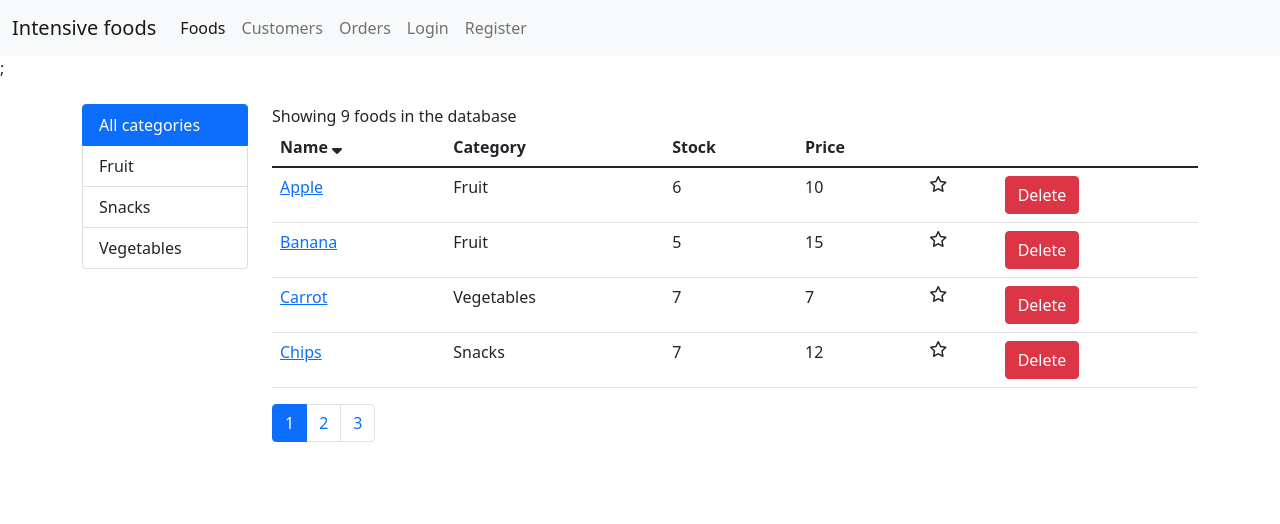
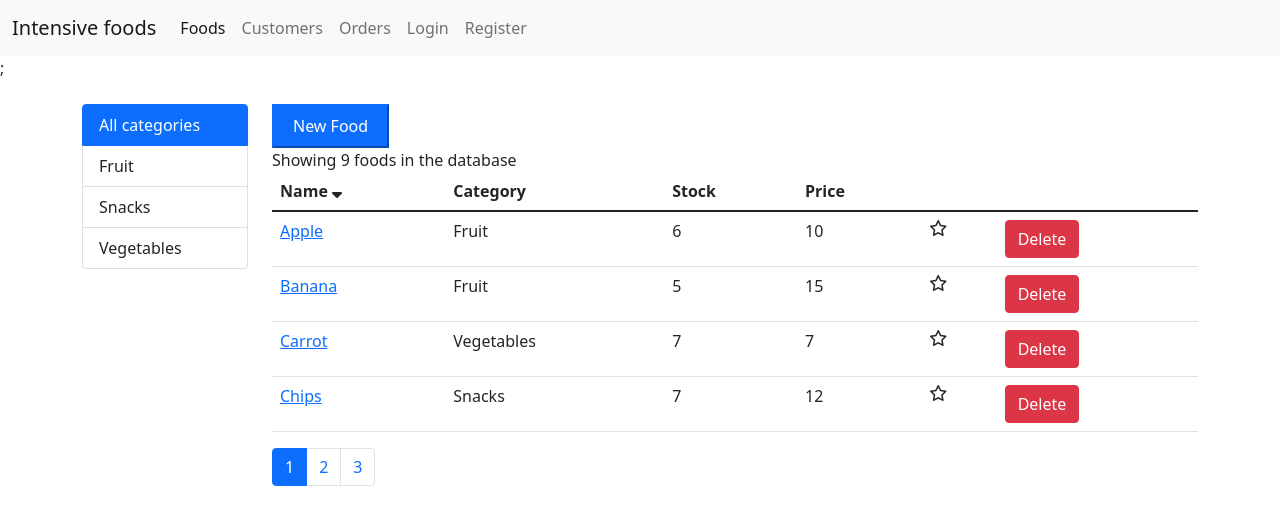
Before and after one commit to eva-hs/intensive-foods, a React (Create React App) app: page /intensive-foods/foods in a window 1280 px wide. Shown: the top 524 px of the page. Built offline with nearby package versions, Linux system fonts and the light colour scheme.

Commit message:
Added New food-button i Foods

```diff
--- a/src/App.jsx
+++ b/src/App.jsx
@@ -29,6 +29,7 @@ class App extends Component {
           <Route path="/intensive-foods/foods" component={Foods} />
           <Route path="/intensive-foods/customers" component={Customers} />
           <Route path="/intensive-foods/orders" component={Orders} />
+          <Route path="/intensive-fodds/foods/new" component={FoodForm} />
           <Route path="/intensive-foods/not-found" component={NotFound} />
           <Route exact path="/intensive-foods/" component={Foods} />
           <Redirect to="/intensive-foods/not-found" />
--- a/src/components/Foods.jsx
+++ b/src/components/Foods.jsx
@@ -3,6 +3,7 @@ import _ from "lodash";
 import { getFoods } from "../fakeFoodService";
 import { getCategories } from "../fakeCategoryService";
 import { paginate } from "../utils/paginate";
+import { Link } from "react-router-dom";
 import Pagination from "./common/Pagination";
 import ListGroup from "./common/ListGroup";
 import FoodsTable from "./FoodsTable";
@@ -27,6 +28,12 @@ class Foods extends Component {
     const categories = [DEFAULT_CATEGORY, ...getCategories()];
     this.setState({ foods: getFoods(), categories });
   }
+
+  // link = {
+  //   handleNewFoodClick: () => {
+  //     `/intensive-foods/foods/`;
+  //   },
+  // };
 
   handleDelete = (food) => {
     // Deletes the item you click on
@@ -105,9 +112,15 @@ class Foods extends Component {
     const { foods, FilteredCount } = this.getPaginatedFoods();
 
     return count === 0 ? (
+      <>
         <p>There are no foods in the database</p>
+        <button className="btn-primary">
+          <Link className="btn btn-primary" to="/intensive-foods/foods/new">
+            New Food
+          </Link>
+        </button>
+      </>
     ) : (
-      <>
       <div className="container mt-4">
         <div className="row">
           <div className="col-2">
@@ -118,7 +131,12 @@ class Foods extends Component {
             />
           </div>
           <div className="col-10">
-              <span>Showing {FilteredCount} foods in the database</span>
+            <button className="btn-primary">
+              <Link className="btn btn-primary" to="/intensive-foods/foods/new">
+                New Food
+              </Link>
+            </button>
+            <div>Showing {FilteredCount} foods in the database</div>
             <FoodsTable
               foods={foods}
               onStarClick={this.handleStarClick}
@@ -135,7 +153,6 @@ class Foods extends Component {
           </div>
         </div>
       </div>
-      </>
     );
   }
 }
```
Lines whose indentation alone changed are shown as unchanged.
